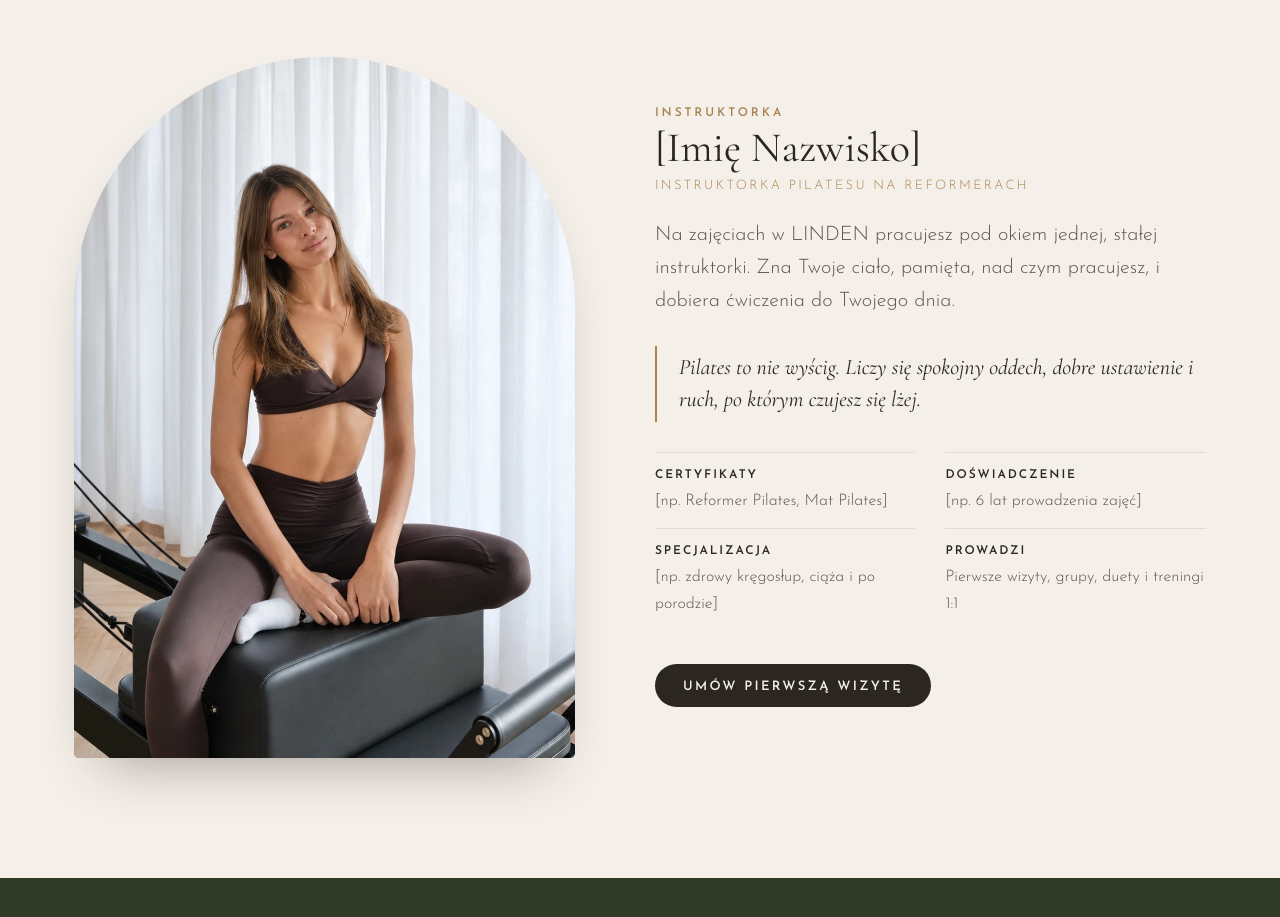
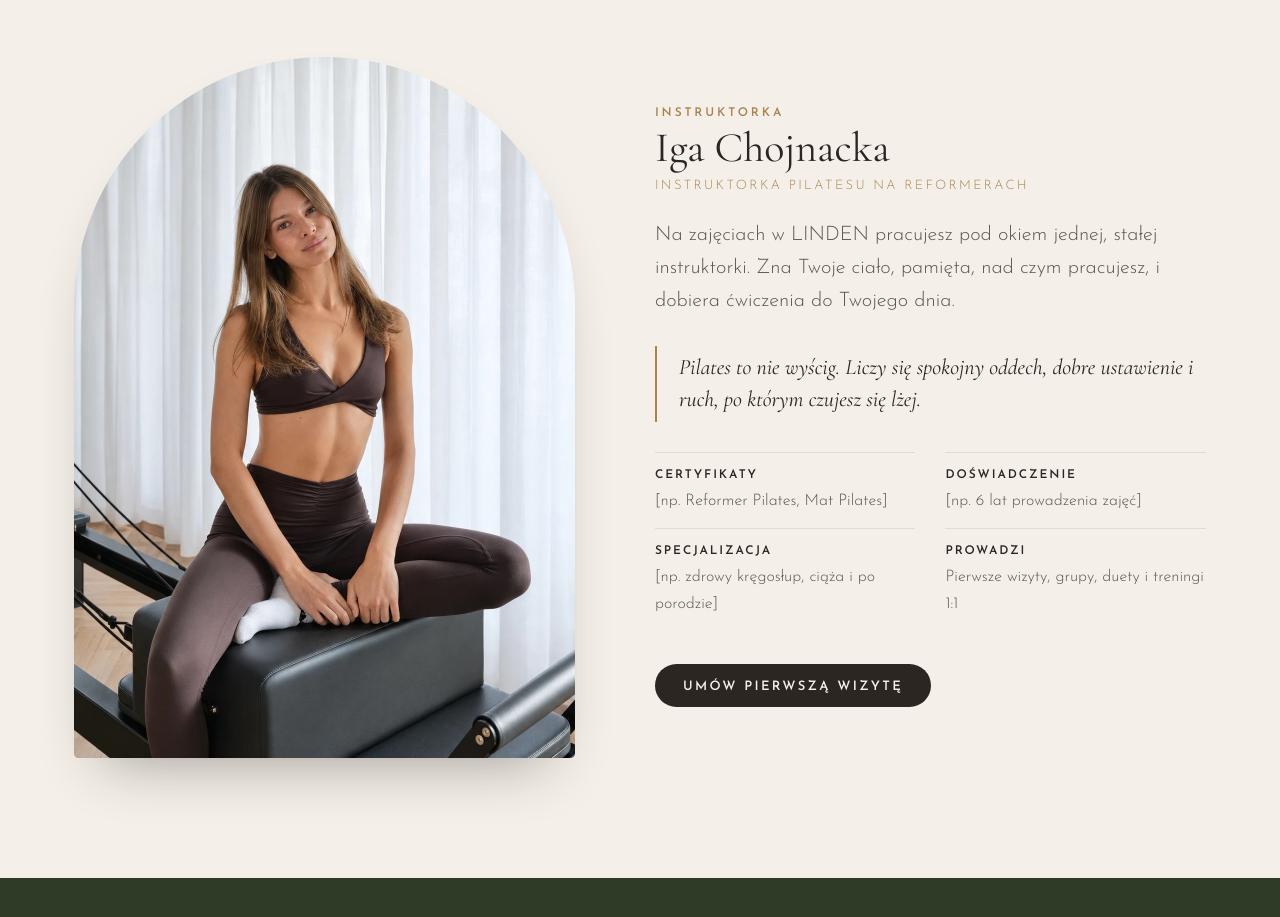
Before and after one commit to kamiluchnasttkd123max/linden-pilates-podglad, a plain HTML site: page index.html in a window 1280 px wide. Shown: the part 3440-4357 px from the top of the page. Drawn offline with nearby package versions, Linux system fonts and the light colour scheme.

Commit message:
Instruktorka: Iga Chojnacka
Co-Authored-By: Claude Opus 5.5 <noreply@anthropic.com>

```diff
--- a/index.html
+++ b/index.html
@@ -368,10 +368,10 @@ footer a{text-decoration:none}footer a:hover{color:var(--brass-light)}
 <!-- INSTRUKTORKA -->
 <section class="team" id="instruktorka">
   <div class="wrap grid">
-    <div class="arch rv"><img src="img/instruktorka.jpg" alt="Instruktorka LINDEN PILATES siedzi na skrzyni reformera w jasnej sali" loading="lazy"></div>
+    <div class="arch rv"><img src="img/instruktorka.jpg" alt="Iga Chojnacka, instruktorka LINDEN PILATES, siedzi na skrzyni reformera w jasnej sali" loading="lazy"></div>
     <div class="rv">
       <div class="eyebrow">Instruktorka</div>
-      <h2 class="name">[Imię Nazwisko]</h2>
+      <h2 class="name">Iga Chojnacka</h2>
       <div class="role">Instruktorka pilatesu na reformerach</div>
       <p class="lead">Na zajęciach w LINDEN pracujesz pod okiem jednej, stałej instruktorki. Zna Twoje ciało, pamięta, nad czym pracujesz, i dobiera ćwiczenia do Twojego dnia.</p>
       <blockquote>Pilates to nie wyścig. Liczy się spokojny oddech, dobre ustawienie i ruch, po którym czujesz się lżej.</blockquote>
```
